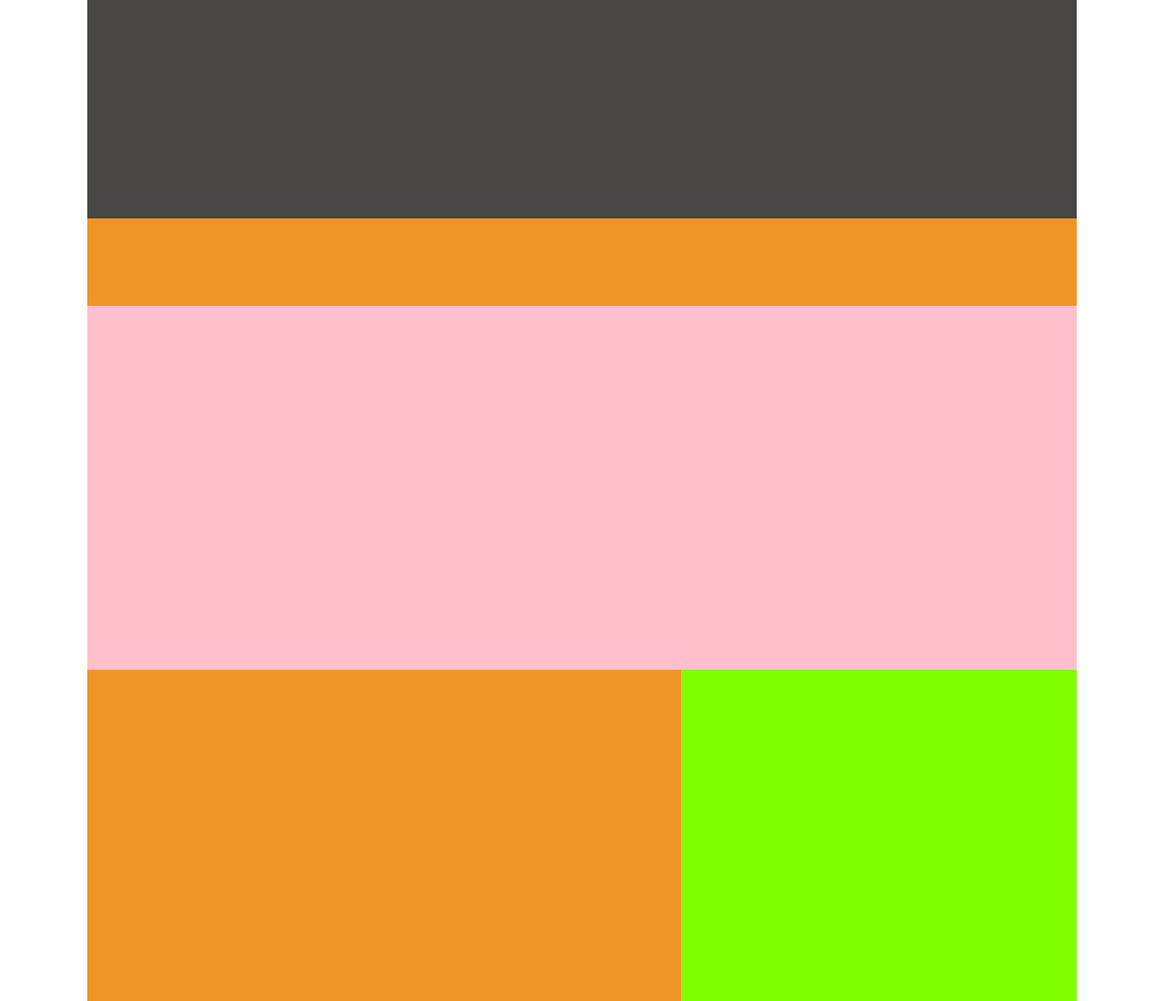
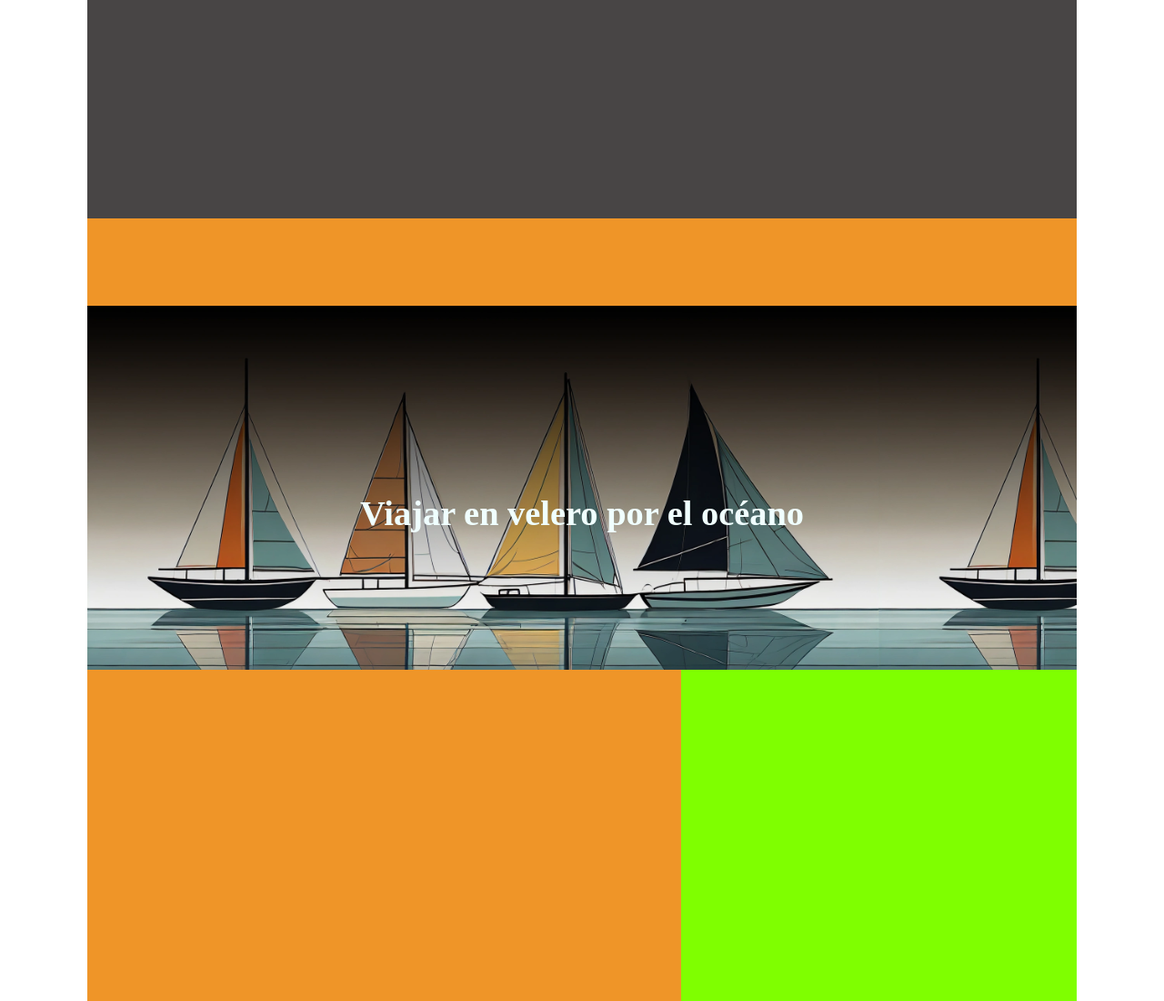
Before and after one commit to intxaurtietadev/PROYECTO_MEDIO, a plain HTML site: page index.html in a window 1280 px wide. Shown: the top 1100 px of the page at 91% size. Drawn offline with Linux system fonts and the light colour scheme.

Commit message:
introduccion imagen-fondo y h1

```diff
--- a/assets/css/style.css
+++ b/assets/css/style.css
@@ -31,6 +31,19 @@ nav{
 .carrusel{
     min-height: 25rem;
     background-color: pink;
+    background-image: url("../../img_sitio/maqueta.jpg");
+    background-size: 80%;
+    display: flex;
+    justify-content: center;
+    align-items: center;
+    background-position: ;
+}
+
+.carrusel h1{
+color: azure;
+font-size: 2.4rem;
+padding-top: 3.5rem;
+
 }
 
 .content{
--- a/index.html
+++ b/index.html
@@ -16,7 +16,7 @@
 
     </nav>
     <div class="carrusel">
-
+        <h1>Viajar en velero por el océano</h1>
 
     </div>
     <div class="content">
```
Also changed, not shown: img_sitio/maqueta.jpg (added).
